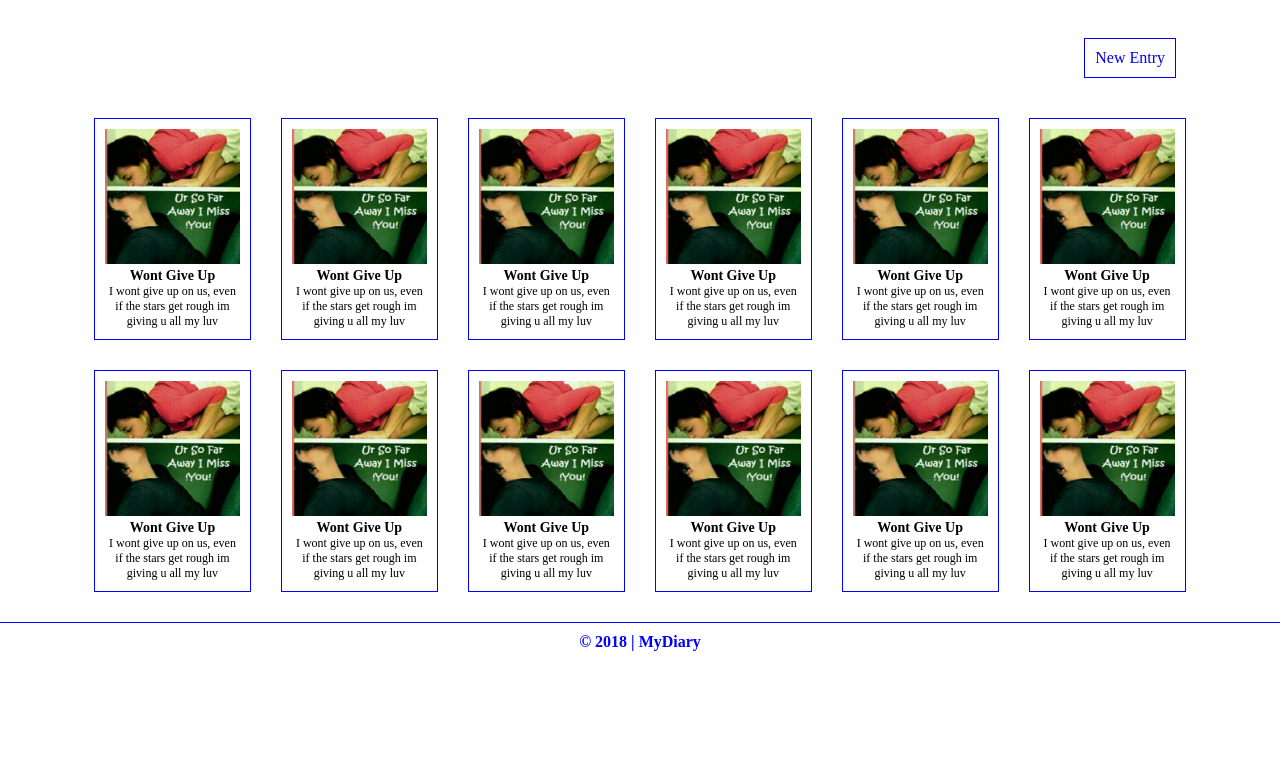
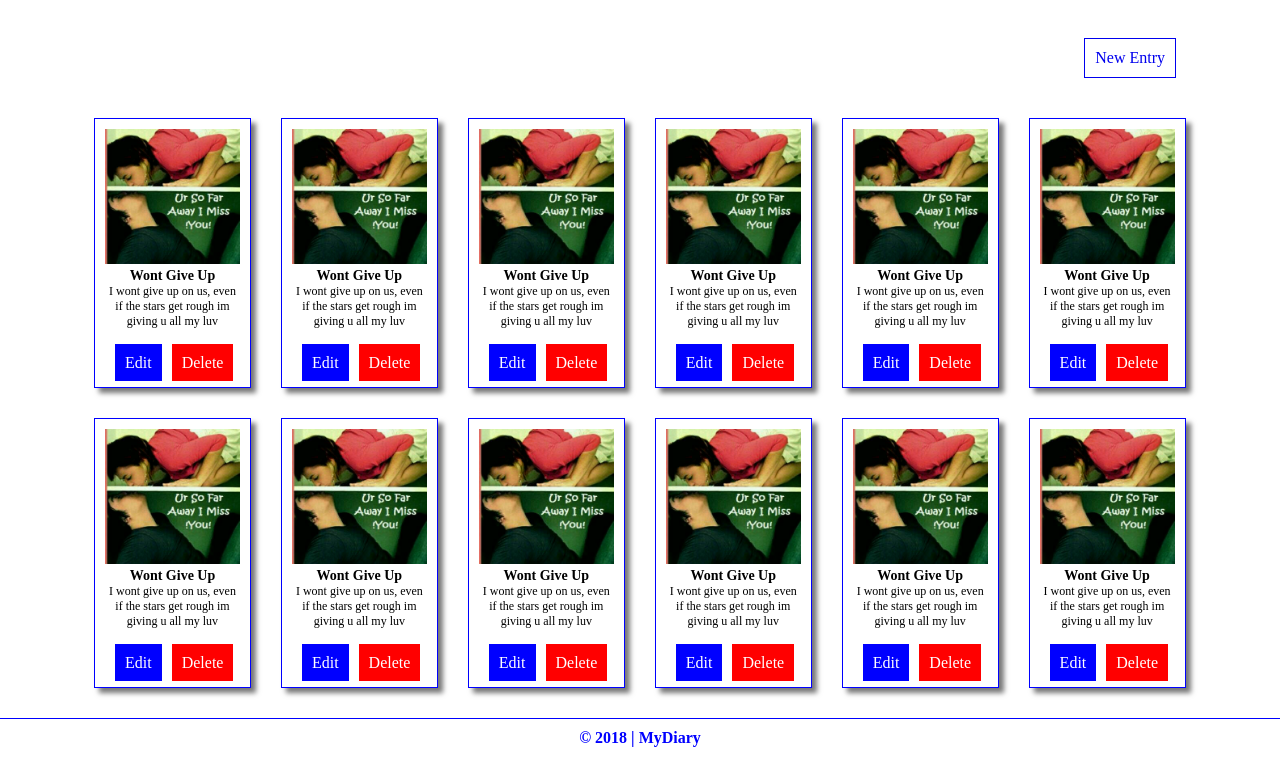
Before and after one commit to slimsolz/MyDiary, a website: page UI/entries.html in a window 1280 px wide. Shown: the part 60-817 px from the top of the page. Drawn offline with Linux system fonts and the light colour scheme.

Commit message:
Add edit and delete buttons to the entry cards

```diff
--- a/UI/entries.html
+++ b/UI/entries.html
@@ -28,149 +28,196 @@
                 <a href="new_entry.html">New Entry</a>
               </div>
               <div id="content">
-                <article class="col-2 col-s-4">
-                  <a href="" class="link">
+                <article class="col-4 col-m-2 col-s-4">
+
                     <figure>
                       <img src="images/miss_u.jpg" alt="Missing you" width="100%">
+                      <a href="" class="link">
                       <figcaption>
                         <h2>Wont Give Up</h2>
                         <p>I wont give up on us, even if the stars get rough im giving u all my luv</p>
                       </figcaption>
+                      </a>
+                      <div class="btn-footer">
+                        <a href="edit_entry.html" class="btn btn-edit">Edit</a><a href="" class="btn btn-delete">Delete</a>
+                      </div>
                     </figure>
-                  </a>
-
                 </article>
 
-                <article class="col-2 col-s-4">
-                  <a href="" class="link">
+                <article class="col-4 col-m-2 col-s-4">
+
                     <figure>
                       <img src="images/miss_u.jpg" alt="Missing you" width="100%">
+                      <a href="" class="link">
                       <figcaption>
                         <h2>Wont Give Up</h2>
                         <p>I wont give up on us, even if the stars get rough im giving u all my luv</p>
                       </figcaption>
+                      </a>
+                      <div class="btn-footer">
+                        <a href="edit_entry.html" class="btn btn-edit">Edit</a><a href="" class="btn btn-delete">Delete</a>
+                      </div>
                     </figure>
-                  </a>
                 </article>
 
-                <article class="col-2 col-s-4">
-                  <a href="" class="link">
+                <article class="col-4 col-m-2 col-s-4">
+
                     <figure>
                       <img src="images/miss_u.jpg" alt="Missing you" width="100%">
+                      <a href="" class="link">
                       <figcaption>
                         <h2>Wont Give Up</h2>
                         <p>I wont give up on us, even if the stars get rough im giving u all my luv</p>
                       </figcaption>
+                      </a>
+                      <div class="btn-footer">
+                        <a href="edit_entry.html" class="btn btn-edit">Edit</a><a href="" class="btn btn-delete">Delete</a>
+                      </div>
                     </figure>
-                  </a>
                 </article>
 
-                <article class="col-2 col-s-4">
-                  <a href="" class="link">
+                <article class="col-4 col-m-2 col-s-4">
+
                     <figure>
                       <img src="images/miss_u.jpg" alt="Missing you" width="100%">
+                      <a href="" class="link">
                       <figcaption>
                         <h2>Wont Give Up</h2>
                         <p>I wont give up on us, even if the stars get rough im giving u all my luv</p>
                       </figcaption>
+                      </a>
+                      <div class="btn-footer">
+                        <a href="edit_entry.html" class="btn btn-edit">Edit</a><a href="" class="btn btn-delete">Delete</a>
+                      </div>
                     </figure>
-                  </a>
                 </article>
 
-                <article class="col-2 col-s-4">
-                  <a href="" class="link">
+                <article class="col-4 col-m-2 col-s-4">
+
                     <figure>
                       <img src="images/miss_u.jpg" alt="Missing you" width="100%">
+                      <a href="" class="link">
                       <figcaption>
                         <h2>Wont Give Up</h2>
                         <p>I wont give up on us, even if the stars get rough im giving u all my luv</p>
                       </figcaption>
+                      </a>
+                      <div class="btn-footer">
+                        <a href="edit_entry.html" class="btn btn-edit">Edit</a><a href="" class="btn btn-delete">Delete</a>
+                      </div>
                     </figure>
-                  </a>
                 </article>
 
-                <article class="col-2 col-s-4">
-                  <a href="" class="link">
+                <article class="col-4 col-m-2 col-s-4">
+
                     <figure>
                       <img src="images/miss_u.jpg" alt="Missing you" width="100%">
+                      <a href="" class="link">
                       <figcaption>
                         <h2>Wont Give Up</h2>
                         <p>I wont give up on us, even if the stars get rough im giving u all my luv</p>
                       </figcaption>
+                      </a>
+                      <div class="btn-footer">
+                        <a href="edit_entry.html" class="btn btn-edit">Edit</a><a href="" class="btn btn-delete">Delete</a>
+                      </div>
                     </figure>
-                  </a>
                 </article>
 
-                <article class="col-2 col-s-4">
-                  <a href="" class="link">
+                <article class="col-4 col-m-2 col-s-4">
+
                     <figure>
                       <img src="images/miss_u.jpg" alt="Missing you" width="100%">
+                      <a href="" class="link">
                       <figcaption>
                         <h2>Wont Give Up</h2>
                         <p>I wont give up on us, even if the stars get rough im giving u all my luv</p>
                       </figcaption>
+                      </a>
+                      <div class="btn-footer">
+                        <a href="edit_entry.html" class="btn btn-edit">Edit</a><a href="" class="btn btn-delete">Delete</a>
+                      </div>
                     </figure>
-                  </a>
                 </article>
 
-                <article class="col-2 col-s-4">
-                  <a href="" class="link">
+                <article class="col-4 col-m-2 col-s-4">
+
                     <figure>
                       <img src="images/miss_u.jpg" alt="Missing you" width="100%">
+                      <a href="" class="link">
                       <figcaption>
                         <h2>Wont Give Up</h2>
                         <p>I wont give up on us, even if the stars get rough im giving u all my luv</p>
                       </figcaption>
+                      </a>
+                      <div class="btn-footer">
+                        <a href="edit_entry.html" class="btn btn-edit">Edit</a><a href="" class="btn btn-delete">Delete</a>
+                      </div>
                     </figure>
-                  </a>
                 </article>
 
-                <article class="col-2 col-s-4">
-                  <a href="" class="link">
+                <article class="col-4 col-m-2 col-s-4">
+
                     <figure>
                       <img src="images/miss_u.jpg" alt="Missing you" width="100%">
+                      <a href="" class="link">
                       <figcaption>
                         <h2>Wont Give Up</h2>
                         <p>I wont give up on us, even if the stars get rough im giving u all my luv</p>
                       </figcaption>
+                      </a>
+                      <div class="btn-footer">
+                        <a href="edit_entry.html" class="btn btn-edit">Edit</a><a href="" class="btn btn-delete">Delete</a>
+                      </div>
                     </figure>
-                  </a>
                 </article>
 
-                <article class="col-2 col-s-4">
-                  <a href="" class="link">
+                <article class="col-4 col-m-2 col-s-4">
+
                     <figure>
                       <img src="images/miss_u.jpg" alt="Missing you" width="100%">
+                      <a href="" class="link">
                       <figcaption>
                         <h2>Wont Give Up</h2>
                         <p>I wont give up on us, even if the stars get rough im giving u all my luv</p>
                       </figcaption>
+                      </a>
+                      <div class="btn-footer">
+                        <a href="edit_entry.html" class="btn btn-edit">Edit</a><a href="" class="btn btn-delete">Delete</a>
+                      </div>
                     </figure>
-                  </a>
                 </article>
 
-                <article class="col-2 col-s-4">
-                  <a href="" class="link">
+                <article class="col-4 col-m-2 col-s-4">
+
                     <figure>
                       <img src="images/miss_u.jpg" alt="Missing you" width="100%">
+                      <a href="" class="link">
                       <figcaption>
                         <h2>Wont Give Up</h2>
                         <p>I wont give up on us, even if the stars get rough im giving u all my luv</p>
                       </figcaption>
+                      </a>
+                      <div class="btn-footer">
+                        <a href="edit_entry.html" class="btn btn-edit">Edit</a><a href="" class="btn btn-delete">Delete</a>
+                      </div>
                     </figure>
-                  </a>
                 </article>
 
-                <article class="col-2 col-s-4">
-                  <a href="" class="link">
+                <article class="col-4 col-m-2 col-s-4">
+
                     <figure>
                       <img src="images/miss_u.jpg" alt="Missing you" width="100%">
+                      <a href="" class="link">
                       <figcaption>
                         <h2>Wont Give Up</h2>
                         <p>I wont give up on us, even if the stars get rough im giving u all my luv</p>
                       </figcaption>
+                      </a>
+                      <div class="btn-footer">
+                        <a href="edit_entry.html" class="btn btn-edit">Edit</a><a href="" class="btn btn-delete">Delete</a>
+                      </div>
                     </figure>
-                  </a>
                 </article>
 
                 <!-- The Modal -->
--- a/UI/style/style.css
+++ b/UI/style/style.css
@@ -30,7 +30,7 @@ article, aside, details, figcaption, figure, footer, header, hgroup, main, menu,
     width: 100%;
 }
 
-@media only screen and (min-width: 600px) {
+@media only screen and (min-width: 768px) {
     /* For tablets: */
     .col-s-1 {width: 8.33%;}
     .col-s-2 {width: 16.66%;}
@@ -64,7 +64,25 @@ article, aside, details, figcaption, figure, footer, header, hgroup, main, menu,
       height: 100vh;
     }
 }
+@media only screen and (min-width: 1024px) {
+    /* For desktop: */
+    .col-m-1 {width: 8.33%;}
+    .col-m-2 {width: 16.66%;}
+    .col-m-3 {width: 25%;}
+    .col-m-4 {width: 33.33%;}
+    .col-m-5 {width: 41.66%;}
+    .col-m-6 {width: 50%;}
+    .col-m-7 {width: 58.33%;}
+    .col-m-8 {width: 66.66%;} /*66.66*/
+    .col-m-9 {width: 75%;}
+    .col-m-10 {width: 83.33%;}
+    .col-m-11 {width: 91.66%;}
+    .col-m-12 {width: 100%;}
 
+    .index #mainwrapper {
+      height: 100vh;
+    }
+}
 header {
   border-bottom: 1px solid black;
   background-color: blue;
@@ -234,7 +252,7 @@ footer {
   overflow-y: scroll;
 }
 
-#mainWrapper aside h3{
+/*#mainWrapper aside h3{
   padding: 10px;
   text-align: center;
 }
@@ -259,7 +277,7 @@ footer {
 .sidenav li:hover {
   background-color: skyblue;
 }
-
+*/
 /* Extra small devices (phones, 600px and down) */
 @media only screen and (max-width: 600px) {
 	.logo, .linkdiv {
@@ -296,10 +314,16 @@ figure {
 	border: 1px solid blue;
 	padding: 10px;
 	text-align: center;
+  -moz-box-shadow: 5px 5px 5px #777777;
+  -webkit-box-shadow: 5px 5px 5px #777777;
+  box-shadow: 5px 5px 5px #777777;
 }
 
 figure:hover {
   background-color: lightgrey;
+  -moz-box-shadow: 8px 8px 8px #777777;
+  -webkit-box-shadow: 8px 8px 8px #777777;
+  box-shadow: 8px 8px 8px #777777;
 }
 
 figcaption h2 {
@@ -481,3 +505,29 @@ fieldset {
   max-width: 90%;
   margin: 0 auto;
 }
+
+
+.btn {
+  margin: 5px;
+  padding: 10px;
+  color: white;
+}
+
+.btn:hover {
+  background-color: white;
+  color: blue;
+  border: 1px solid blue;
+}
+
+.btn-footer {
+  padding: 5px;
+  margin-top: 20px;
+}
+
+.btn-edit {
+  background-color: blue;
+}
+
+.btn-delete {
+  background-color: red;
+}
```
Lines whose indentation alone changed are shown as unchanged.
